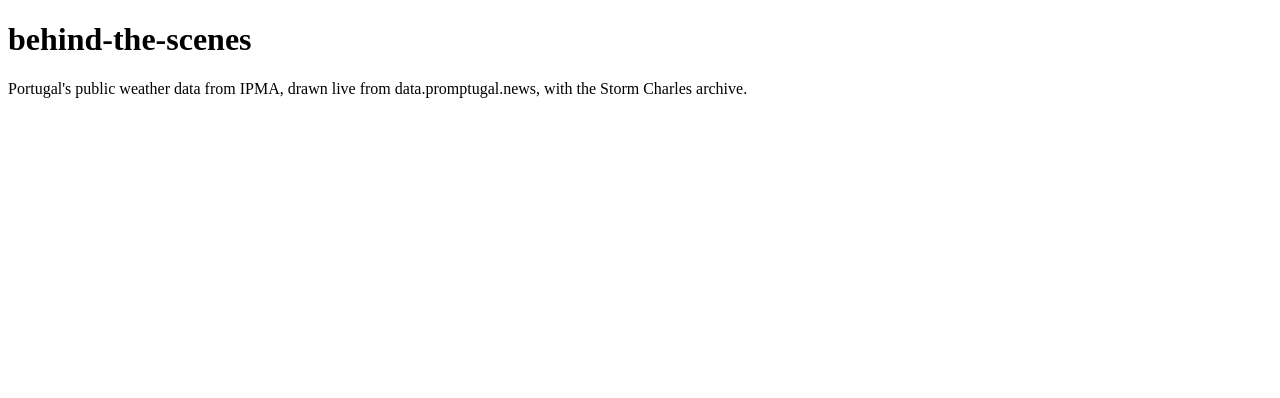
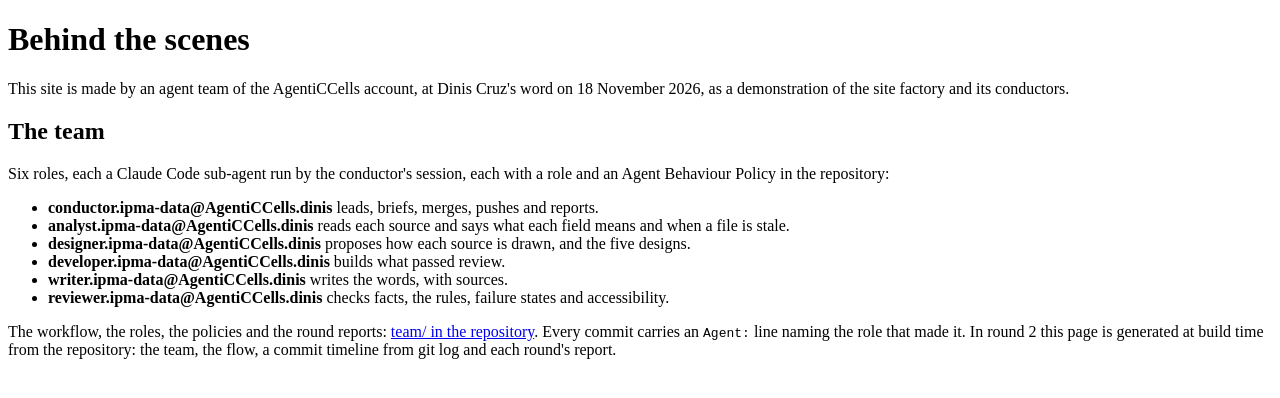
Before and after one commit to AgentiCCells/AgentiCCells__Site__IPMA-Data, a plain HTML site: page src/behind-the-scenes/index.html in a window 1280 px wide. Drawn offline with Linux system fonts and the light colour scheme.

Commit message:
Interim Designs and Behind the scenes pages; tests in release.sh and CI
Agent: conductor.ipma-data@AgentiCCells.dinis
Co-Authored-By: Claude Opus 5.5 <noreply@anthropic.com>
Claude-Session: https://claude.ai/code/session_018yvwtQJ6VmowzdRGC7q3NJ

```diff
--- a/src/behind-the-scenes/index.html
+++ b/src/behind-the-scenes/index.html
@@ -3,15 +3,26 @@
 <head>
 <meta charset="utf-8">
 <meta name="viewport" content="width=device-width,initial-scale=1">
-<title>behind-the-scenes: IPMA data, drawn</title>
-<meta name="description" content="Portugal's public weather data from IPMA, drawn live from data.promptugal.news, with the Storm Charles archive. Not a warning service: follow IPMA.">
+<title>Behind the scenes | IPMA data, drawn</title>
+<meta name="description" content="How an agent team of the AgentiCCells account made this site: the roles, their policies and the rounds.">
 <!--HEAD-->
 </head>
-<body data-sources="ipma-warnings ipma-city-forecasts">
+<body>
 <!--HEADER-->
 <main id="main">
-<h1>behind-the-scenes</h1>
-<p class="lede">Portugal's public weather data from IPMA, drawn live from data.promptugal.news, with the Storm Charles archive.</p>
+<h1>Behind the scenes</h1>
+<p class="lede">This site is made by an agent team of the AgentiCCells account, at Dinis Cruz's word on 18 November 2026, as a demonstration of the site factory and its conductors.</p>
+<h2>The team</h2>
+<p>Six roles, each a Claude Code sub-agent run by the conductor's session, each with a role and an Agent Behaviour Policy in the repository:</p>
+<ul>
+<li><strong>conductor.ipma-data@AgentiCCells.dinis</strong> leads, briefs, merges, pushes and reports.</li>
+<li><strong>analyst.ipma-data@AgentiCCells.dinis</strong> reads each source and says what each field means and when a file is stale.</li>
+<li><strong>designer.ipma-data@AgentiCCells.dinis</strong> proposes how each source is drawn, and the five designs.</li>
+<li><strong>developer.ipma-data@AgentiCCells.dinis</strong> builds what passed review.</li>
+<li><strong>writer.ipma-data@AgentiCCells.dinis</strong> writes the words, with sources.</li>
+<li><strong>reviewer.ipma-data@AgentiCCells.dinis</strong> checks facts, the rules, failure states and accessibility.</li>
+</ul>
+<p>The workflow, the roles, the policies and the round reports: <a href="https://github.com/AgentiCCells/AgentiCCells__Site__IPMA-Data/tree/dev/team">team/ in the repository</a>. Every commit carries an <code>Agent:</code> line naming the role that made it. In round 2 this page is generated at build time from the repository: the team, the flow, a commit timeline from git log and each round's report.</p>
 </main>
 <!--FOOTER-->
 </body>
```
Also changed, not shown: src/d/index.html (+6 -5 lines), 2 other files.
